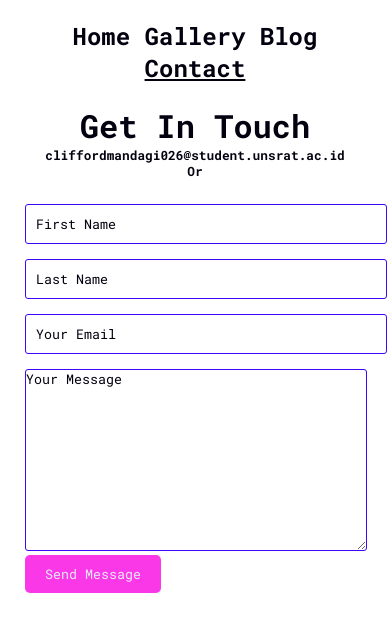
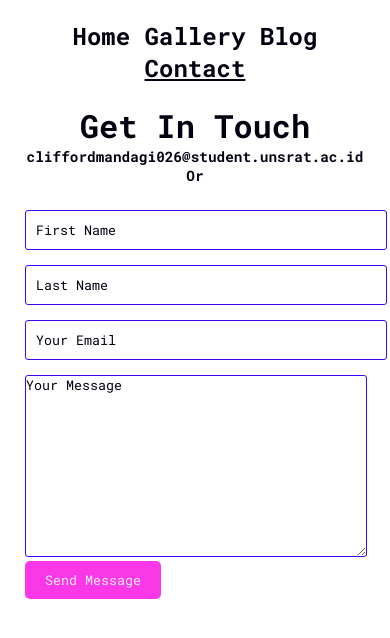
Before and after one commit to CliffCodeApe/TIK2032-Project, a plain HTML site: page contact.html in a window 390 px wide. Drawn offline with Linux system fonts and the light colour scheme.

Commit message:
Adding the email size

```diff
--- a/css/contact.css
+++ b/css/contact.css
@@ -46,7 +46,7 @@
 
 /* Phones */
 @media screen and (max-width:500px) {
-    .contact h2{font-size:.8em;}
+    .contact h2{font-size:.9em;}
 
     nav h1{font-size: 1.5em; text-align: center;}
 }
```
